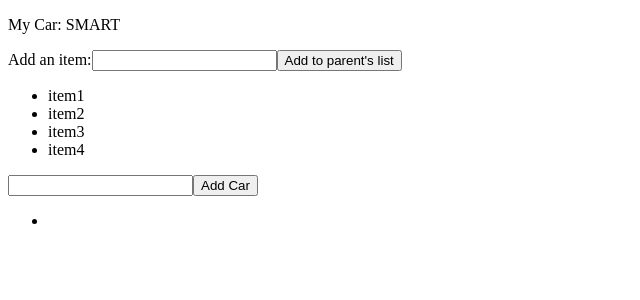
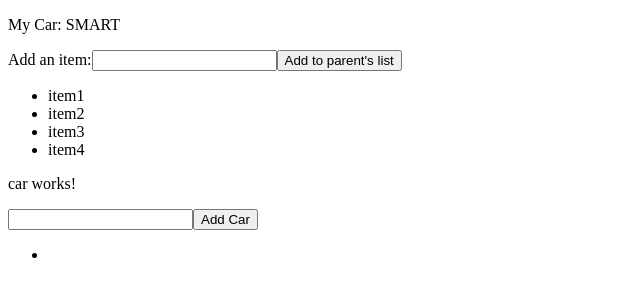
Before and after one commit to slimouGit/angular-eventemitter, an Angular app in the folder input-output/: page / in a window 1280 px wide. Shown: the top 300 px of the page, without its empty margins (0-640 px from the left). Built offline with nearby package versions, Linux system fonts and the light colour scheme.

Commit message:
extract component

```diff
--- a/input-output/src/app/app.component.html
+++ b/input-output/src/app/app.component.html
@@ -6,8 +6,4 @@
     <li *ngFor="let item of items">{{item}}</li>
 </ul>
 
-<app-car-detail (carEvent)="addCar($event)"></app-car-detail>
-
-<ul>
-    <li *ngFor="let car of cars">{{car}}</li>
-</ul>
+<app-car></app-car>
--- a/input-output/src/app/app.component.ts
+++ b/input-output/src/app/app.component.ts
@@ -11,14 +11,11 @@
   myCar = 'SMART';
 
   items = ['item1', 'item2', 'item3', 'item4'];
-  cars = [''];
+
 
   addItem(newItem: string) {
     this.items.push(newItem);
   }
 
-  addCar(car: string) {
-    console.log(car)
-    this.cars.push(car)
-  }
+
 }
--- a/input-output/src/app/car/car.component.html
+++ b/input-output/src/app/car/car.component.html
@@ -1 +1,7 @@
 <p>car works!</p>
+
+<app-car-detail (carEvent)="addCar($event)"></app-car-detail>
+
+<ul>
+    <li *ngFor="let car of cars">{{car}}</li>
+</ul>
--- a/input-output/src/app/car/car.component.ts
+++ b/input-output/src/app/car/car.component.ts
@@ -1,15 +1,15 @@
-import { Component, OnInit } from '@angular/core';
+import { Component} from '@angular/core';
 
 @Component({
   selector: 'app-car',
   templateUrl: './car.component.html',
   styleUrls: ['./car.component.css']
 })
-export class CarComponent implements OnInit {
-
-  constructor() { }
-
-  ngOnInit(): void {
+export class CarComponent  {
+  cars = [''];
+  addCar(car: string) {
+    console.log(car)
+    this.cars.push(car)
   }
 
 }
```
